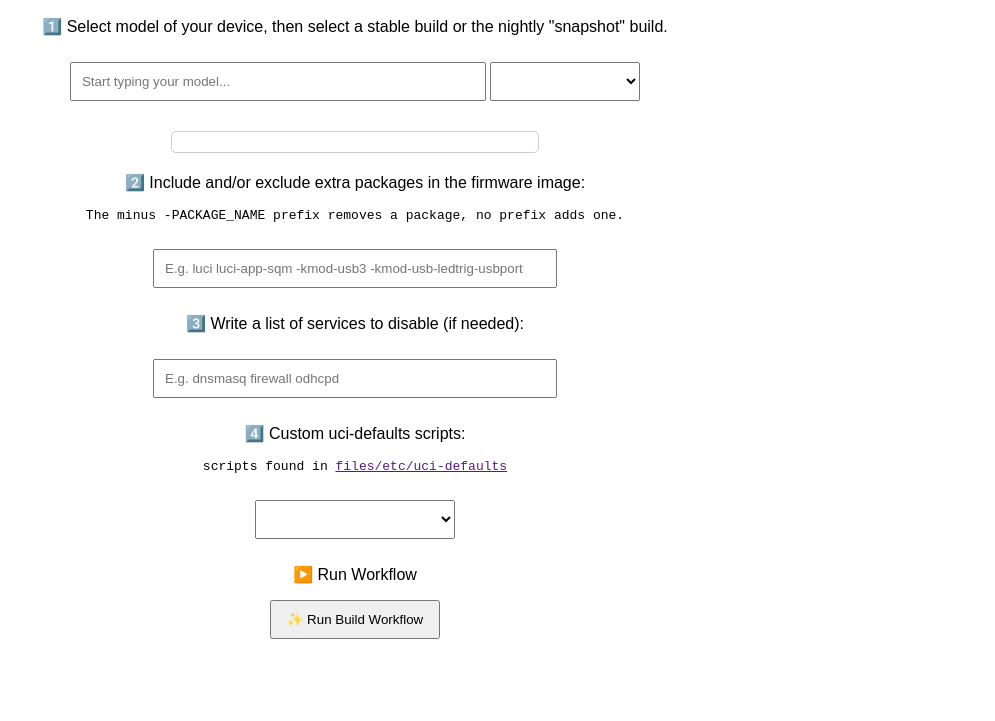
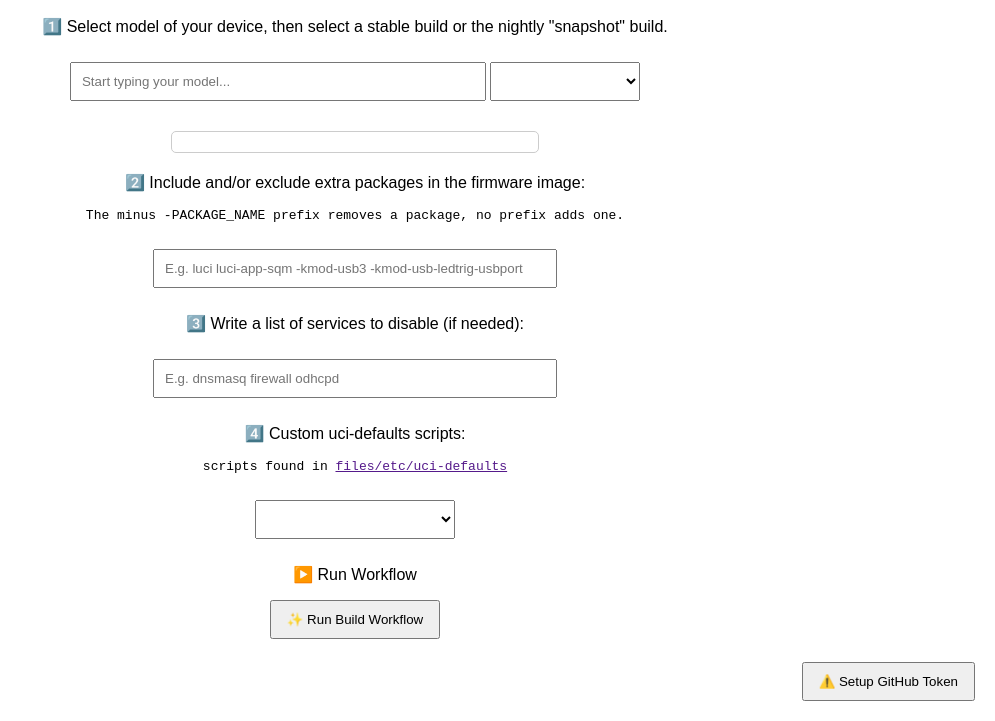
Before and after one commit to AzimsTech/OpenWrt-Builder, a plain HTML site: page index.html in a window 1280 px wide. Shown: the part 79-800 px from the top of the page, without its empty margins (285-1280 px from the left). Drawn offline with Linux system fonts and the light colour scheme; no server answers.

Commit message:
Add setup token button and enhance token handling for improved user experience

```diff
--- a/index.html
+++ b/index.html
@@ -21,6 +21,7 @@
             <p id="status"></p>
     </form>
     <button id="clearTokenButton" style="display: none;" onclick="clearToken()">🗑️ Clear Token</button>
+    <button id="setupTokenButton" style="display: none;" onclick="setupToken()">⚠️ Setup GitHub Token</button>
 
     <form id="buildForm" onsubmit="runWorkflow(event)">
         <h2>Build OpenWrt Image</h2>
--- a/scripts.js
+++ b/scripts.js
@@ -1,5 +1,11 @@
 document.addEventListener("DOMContentLoaded", async () => {
     const token = localStorage.getItem("github_token");
+    if (!token) {
+      document.getElementById("setupTokenButton").style.display = "block";
+    } else {
+      document.getElementById("setupTokenButton").style.display = "none";
+      document.getElementById("clearTokenButton").style.display = "block";
+    }
 
     await fetchVersions();
     await fetchModelOptions();
@@ -264,6 +270,13 @@ function clearToken() {
     document.getElementById("buildForm").style.display = "none";
 }
 
+function setupToken() {
+    document.getElementById("tokenForm").style.display = "block";
+    document.getElementById("setupTokenButton").style.display = "none";
+    document.getElementById("clearTokenButton").style.display = "none";
+    document.getElementById("buildForm").style.display = "none";
+}
+
 async function testToken() {
     const token = localStorage.getItem("github_token");
     if (!token) {
@@ -316,9 +329,7 @@ async function runWorkflow(event) {
     if (!token) {
 
       alert("No token found! Please save your token first.");
-      document.getElementById("buildForm").style.display = "none";
-      document.getElementById("tokenForm").style.display = "block";
-      document.getElementById("clearTokenButton").style.display = "none";
+      setupToken();
       return;
     }else {
       document.getElementById("buildForm").style.display = "block";
--- a/styles.css
+++ b/styles.css
@@ -7,7 +7,7 @@ button { padding: 10px 15px; cursor: pointer; }
 #disabled_servicesInput { width: 30%; min-width: 380px; padding: 10px; margin: 10px 0; }
 #scriptsInput { width: 10%; min-width: 200px; padding: 10px; margin: 10px 0; }
 
-#clearTokenButton {
+#clearTokenButton, #setupTokenButton {
     position: fixed;
     bottom: 20px;
     right: 20px;
@@ -40,6 +40,6 @@ button { padding: 10px 15px; cursor: pointer; }
     }
 }
 
-#tokenForm {
+#tokenForm, #setupTokenButton {
     display: none;
 }
```
